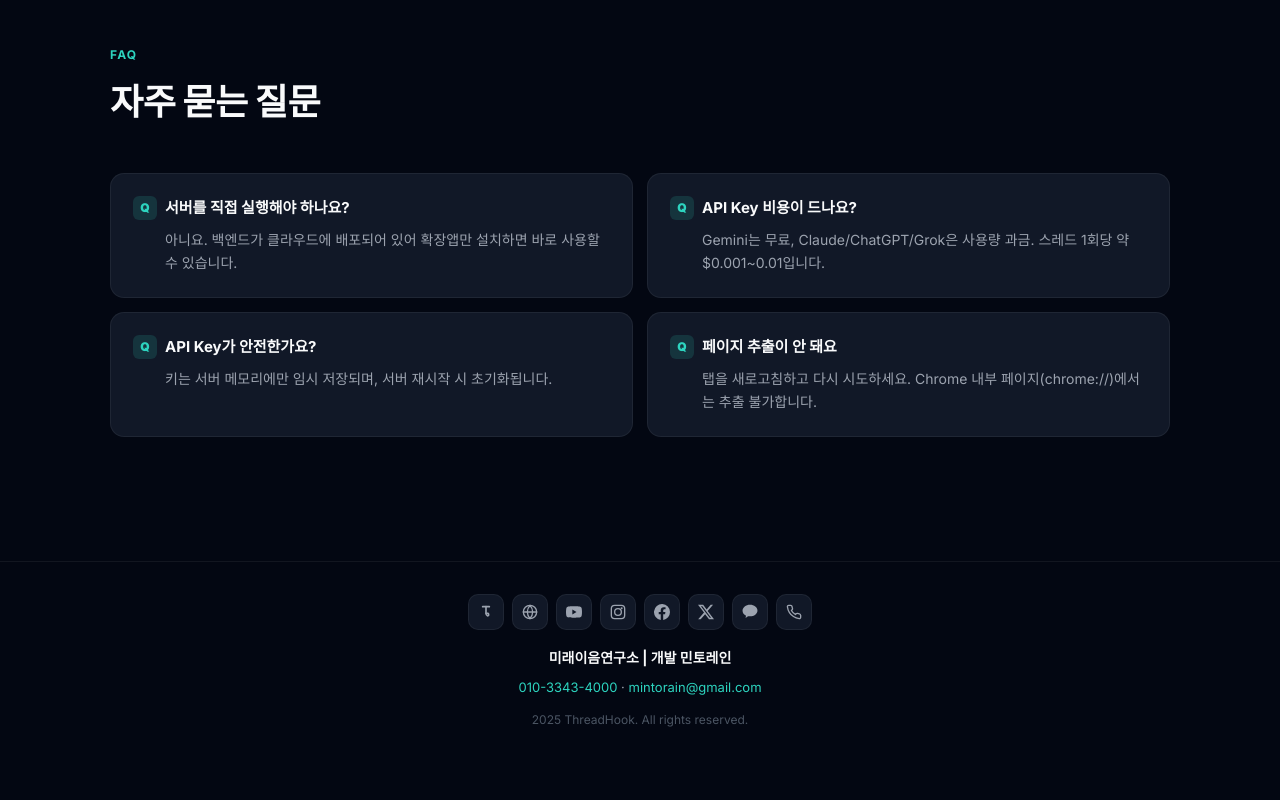
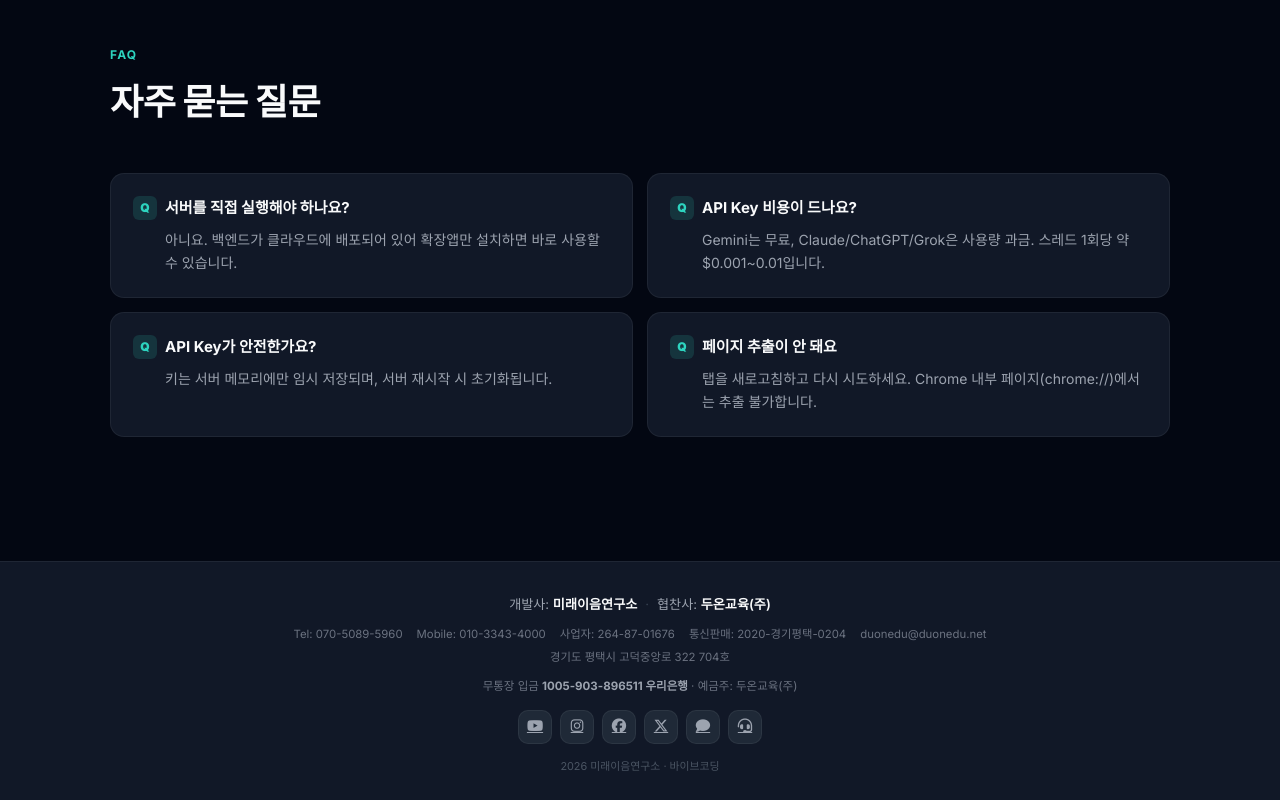
Before and after one commit to mintorain/thread-extension-app, a browser extension: page docs/index.html in a window 1280 px wide. Shown: the part 4034-4834 px from the top of the page. Before the commit the page ends 4796 px from the top, so only its background shows below. Drawn offline with Linux system fonts and the light colour scheme.

Commit message:
feat: apply official Duon Education footer to landing page
Replace custom footer with official 두온교육/미래이음연구소 footer
including business info, bank account, Font Awesome social icons
with brand-colored hover effects, adapted to dark theme.

```diff
--- a/docs/index.html
+++ b/docs/index.html
@@ -5,6 +5,7 @@
   <meta name="viewport" content="width=device-width, initial-scale=1.0" />
   <title>ThreadHook - AI 스레드 생성 확장앱</title>
   <meta name="description" content="뉴스/블로그를 클릭 한 번으로 SNS 스레드로 변환하는 Chrome 확장앱. Claude, ChatGPT, Gemini, Grok 지원." />
+  <link rel="stylesheet" href="https://cdnjs.cloudflare.com/ajax/libs/font-awesome/6.5.0/css/all.min.css">
   <style>
     @import url('https://fonts.googleapis.com/css2?family=Inter:wght@400;600;700;900&display=swap');
 
@@ -390,36 +391,71 @@
     }
     .faq-a { font-size: 14px; color: var(--muted); padding-left: 32px; }
 
-    /* ====== FOOTER ====== */
-    footer {
+    /* ====== DUON FOOTER (dark) ====== */
+    .duon-footer {
       margin-top: 60px;
-      padding: 32px 0;
+      padding: 32px 20px 24px;
       border-top: 1px solid rgba(255,255,255,0.06);
+      background: var(--surface);
+    }
+    .duon-footer-inner {
+      max-width: 860px;
+      margin: 0 auto;
       text-align: center;
+      display: flex;
+      flex-direction: column;
+      gap: 10px;
     }
-    .footer-org { font-weight: 700; font-size: 14px; margin-bottom: 8px; }
-    .footer-contact { font-size: 13px; color: var(--muted); margin-bottom: 12px; }
-    .footer-contact a { color: var(--brand); text-decoration: none; }
-    .footer-icons { display: flex; justify-content: center; gap: 8px; margin-bottom: 16px; }
-    .footer-icons a {
+    .duon-footer-brand {
+      font-size: .82rem;
+      color: var(--muted);
       display: flex;
       align-items: center;
       justify-content: center;
-      width: 36px; height: 36px;
+      gap: 8px;
+      flex-wrap: wrap;
+    }
+    .duon-footer-brand a { color: var(--ink); text-decoration: none; font-weight: 600; }
+    .duon-footer-brand a:hover { color: var(--brand); }
+    .duon-footer-sep { color: #374151; }
+    .duon-footer-info {
+      display: flex;
+      flex-wrap: wrap;
+      justify-content: center;
+      gap: 4px 14px;
+      font-size: .71rem;
+      color: #6b7280;
+    }
+    .duon-footer-info a { color: #6b7280; text-decoration: none; }
+    .duon-footer-info a:hover { color: var(--brand); }
+    .duon-footer-bank { font-size: .72rem; color: #6b7280; }
+    .duon-footer-bank strong { color: var(--muted); }
+    .duon-footer-social {
+      display: flex;
+      justify-content: center;
+      gap: 8px;
+      padding: 4px 0;
+    }
+    .duon-footer-social a {
+      display: inline-flex;
+      align-items: center;
+      justify-content: center;
+      width: 34px; height: 34px;
       border-radius: 10px;
-      background: var(--surface);
+      color: var(--muted);
+      font-size: .9rem;
+      transition: all .2s;
+      background: var(--surface-2);
       border: 1px solid var(--card-border);
-      color: var(--muted);
-      transition: all 0.2s;
     }
-    .footer-icons a:hover {
-      background: var(--brand);
-      color: #030712;
-      border-color: var(--brand);
-      transform: translateY(-2px);
-    }
-    .footer-icons svg { width: 16px; height: 16px; }
-    .copyright { font-size: 12px; color: #4b5563; }
+    .duon-footer-social a:hover { color: #fff; border-color: transparent; transform: translateY(-2px); }
+    .duon-footer-social a[title="유튜브"]:hover { background: #ff0000; }
+    .duon-footer-social a[title="인스타그램"]:hover { background: radial-gradient(circle at 30% 107%,#fdf497 0%,#fd5949 45%,#d6249f 60%,#285aeb 90%); }
+    .duon-footer-social a[title="페이스북"]:hover { background: #1877f2; }
+    .duon-footer-social a[title*="X"]:hover { background: #fff; color: #000; }
+    .duon-footer-social a[title*="카카오"]:hover { background: #fee500; color: #3c1e1e; }
+    .duon-footer-social a[title="고객센터"]:hover { background: var(--accent); }
+    .duon-footer-copy { font-size: .68rem; color: #4b5563; }
 
     /* ====== RESPONSIVE ====== */
     @media (max-width: 900px) {
@@ -651,40 +687,34 @@
 
 </div>
 
-<!-- FOOTER -->
-<footer>
-  <div class="wrap">
-    <div class="footer-icons">
-      <a href="https://threadhook-api-production.up.railway.app" title="ThreadHook">
-        <svg viewBox="0 0 24 24" fill="none" stroke="currentColor" stroke-width="2.5" stroke-linecap="round"><path d="M7 4h10"/><path d="M12 4v10"/><path d="M12 14c0 4 4 5 4 2s-2-2-2-2"/></svg>
-      </a>
-      <a href="https://mintorain.duonedu.net" target="_blank" rel="noopener noreferrer" title="Homepage">
-        <svg viewBox="0 0 24 24" fill="none" stroke="currentColor" stroke-width="2" stroke-linecap="round" stroke-linejoin="round"><circle cx="12" cy="12" r="10"/><path d="M2 12h20"/><path d="M12 2a15.3 15.3 0 0 1 4 10 15.3 15.3 0 0 1-4 10 15.3 15.3 0 0 1-4-10 15.3 15.3 0 0 1 4-10z"/></svg>
-      </a>
-      <a href="https://www.youtube.com/@mintorain7" target="_blank" rel="noopener noreferrer" title="YouTube">
-        <svg viewBox="0 0 24 24" fill="currentColor"><path d="M23.5 6.2a3 3 0 0 0-2.1-2.1C19.5 3.5 12 3.5 12 3.5s-7.5 0-9.4.6A3 3 0 0 0 .5 6.2 31.9 31.9 0 0 0 0 12a31.9 31.9 0 0 0 .5 5.8 3 3 0 0 0 2.1 2.1c1.9.6 9.4.6 9.4.6s7.5 0 9.4-.6a3 3 0 0 0 2.1-2.1c.3-1.9.5-3.8.5-5.8a31.9 31.9 0 0 0-.5-5.8zM9.5 15.6V8.4l6.3 3.6-6.3 3.6z"/></svg>
-      </a>
-      <a href="https://www.instagram.com/mintorain/" target="_blank" rel="noopener noreferrer" title="Instagram">
-        <svg viewBox="0 0 24 24" fill="none" stroke="currentColor" stroke-width="2" stroke-linecap="round" stroke-linejoin="round"><rect x="2" y="2" width="20" height="20" rx="5"/><circle cx="12" cy="12" r="5"/><circle cx="17.5" cy="6.5" r="1.5" fill="currentColor" stroke="none"/></svg>
-      </a>
-      <a href="https://www.facebook.com/mintorain" target="_blank" rel="noopener noreferrer" title="Facebook">
-        <svg viewBox="0 0 24 24" fill="currentColor"><path d="M24 12a12 12 0 1 0-13.9 11.9v-8.4H7.1V12h3V9.4c0-3 1.8-4.7 4.5-4.7 1.3 0 2.7.2 2.7.2v3h-1.5c-1.5 0-2 .9-2 1.9V12h3.3l-.5 3.5h-2.8v8.4A12 12 0 0 0 24 12z"/></svg>
-      </a>
-      <a href="https://x.com/mintorain7" target="_blank" rel="noopener noreferrer" title="X">
-        <svg viewBox="0 0 24 24" fill="currentColor"><path d="M18.9 1.2h3.7l-8.1 9.3L24 22.8h-7.5l-5.8-7.6-6.7 7.6H.3l8.7-9.9L0 1.2h7.7l5.3 7 6-7zM17.6 20.6h2L6.5 3.2H4.3l13.3 17.4z"/></svg>
-      </a>
-      <a href="https://open.kakao.com/o/gpLP613g" target="_blank" rel="noopener noreferrer" title="KakaoTalk">
-        <svg viewBox="0 0 24 24" fill="currentColor"><path d="M12 1C5.8 1 .8 5 .8 10c0 3.2 2.1 6 5.3 7.6-.2.7-.7 2.6-.8 3 0 0 0 .1.1.1h.1c.2 0 2.5-1.6 3.5-2.4 1 .1 2 .2 3 .2 6.2 0 11.2-4 11.2-8.9S18.2 1 12 1z"/></svg>
-      </a>
-      <a href="http://pf.kakao.com/_UzjZG/chat" target="_blank" rel="noopener noreferrer" title="Customer Service">
-        <svg viewBox="0 0 24 24" fill="none" stroke="currentColor" stroke-width="2" stroke-linecap="round" stroke-linejoin="round"><path d="M22 16.9v3a2 2 0 0 1-2.2 2 19.8 19.8 0 0 1-8.6-3.1 19.5 19.5 0 0 1-6-6A19.8 19.8 0 0 1 2.1 4.1 2 2 0 0 1 4 2h3a2 2 0 0 1 2 1.7 12.8 12.8 0 0 0 .7 2.8 2 2 0 0 1-.5 2.1L8.1 9.7a16 16 0 0 0 6 6l1.1-1.1a2 2 0 0 1 2.1-.5 12.8 12.8 0 0 0 2.8.7 2 2 0 0 1 1.7 2z"/></svg>
-      </a>
+<!-- DUON FOOTER -->
+<footer class="duon-footer">
+  <div class="duon-footer-inner">
+    <div class="duon-footer-brand">
+      <span>개발사: <a href="https://lab.duonedu.net" target="_blank" rel="noopener">미래이음연구소</a></span>
+      <span class="duon-footer-sep">&middot;</span>
+      <span>협찬사: <a href="https://main.duonedu.net" target="_blank" rel="noopener">두온교육(주)</a></span>
     </div>
-    <div class="footer-org">미래이음연구소 | 개발 민토레인</div>
-    <div class="footer-contact">
-      <a href="tel:01033434000">010-3343-4000</a> &middot; <a href="mailto:mintorain@gmail.com">mintorain@gmail.com</a>
+    <div class="duon-footer-info">
+      <span>Tel: 070-5089-5960</span>
+      <span>Mobile: 010-3343-4000</span>
+      <span>사업자: 264-87-01676</span>
+      <span>통신판매: 2020-경기평택-0204</span>
+      <span><a href="mailto:duonedu@duonedu.net">duonedu@duonedu.net</a></span>
+      <span>경기도 평택시 고덕중앙로 322 704호</span>
     </div>
-    <div class="copyright">2025 ThreadHook. All rights reserved.</div>
+    <div class="duon-footer-bank">
+      무통장 입금 <strong>1005-903-896511 우리은행</strong> &middot; 예금주: 두온교육(주)
+    </div>
+    <div class="duon-footer-social">
+      <a href="https://www.youtube.com/@mintorain7" target="_blank" rel="noopener" title="유튜브"><i class="fa-brands fa-youtube"></i></a>
+      <a href="https://www.instagram.com/mintorain/" target="_blank" rel="noopener" title="인스타그램"><i class="fa-brands fa-instagram"></i></a>
+      <a href="https://www.facebook.com/mintorain" target="_blank" rel="noopener" title="페이스북"><i class="fa-brands fa-facebook"></i></a>
+      <a href="https://x.com/mintorain7" target="_blank" rel="noopener" title="X (트위터)"><i class="fa-brands fa-x-twitter"></i></a>
+      <a href="https://open.kakao.com/o/gpLP613g" target="_blank" rel="noopener" title="카카오톡 오픈채팅"><i class="fa-solid fa-comment"></i></a>
+      <a href="http://pf.kakao.com/_UzjZG/chat" target="_blank" rel="noopener" title="고객센터"><i class="fa-solid fa-headset"></i></a>
+    </div>
+    <div class="duon-footer-copy">2026 미래이음연구소 &middot; 바이브코딩</div>
   </div>
 </footer>
 
```
